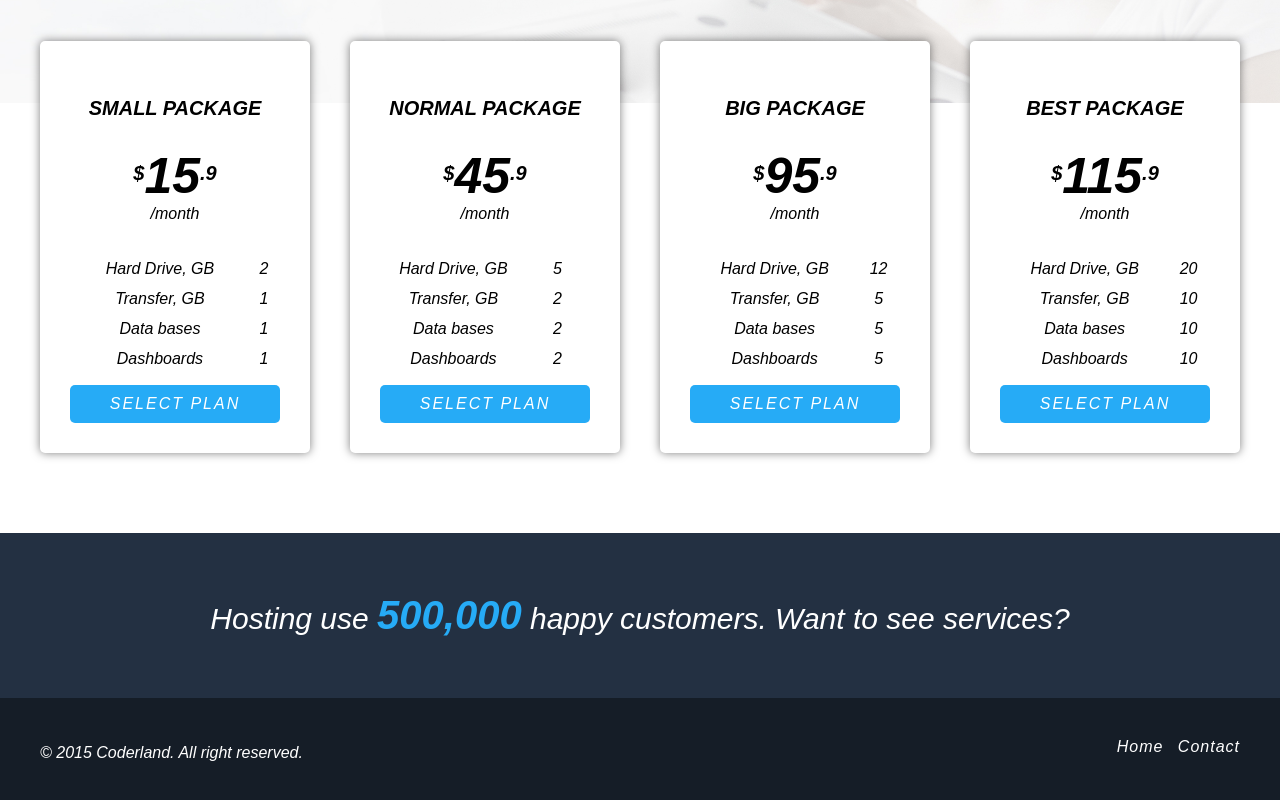
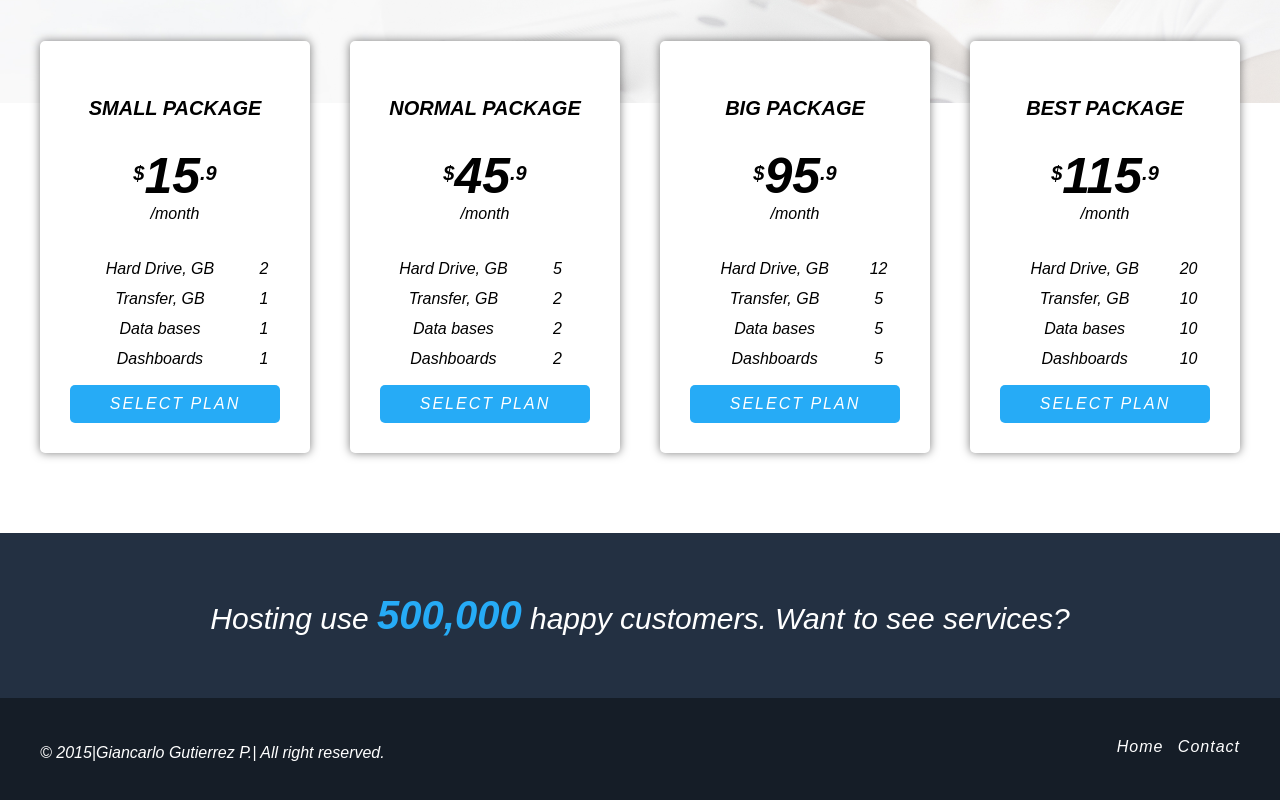
Before and after one commit to giantata/tp-01-coderhouse, a plain HTML site: page index.html in a window 1280 px wide. Shown: the part 1808-2608 px from the top of the page. Drawn offline with Linux system fonts and the light colour scheme.

Commit message:
Update index.html

```diff
--- a/index.html
+++ b/index.html
@@ -250,7 +250,7 @@
 		<h3>Hosting use <span>500,000</span> happy customers. Want to see services?</h3>
 		<article class="bg-dark">
 			<article class="container">
-				<p class="copyright">© 2015 Coderland. All right reserved.</p>
+				<p class="copyright">© 2015|Giancarlo Gutierrez P.| All right reserved.</p>
 				<nav class="footer-nav">
 					<ul>
 						<li><a href="index.html">Home</a></li>
```
